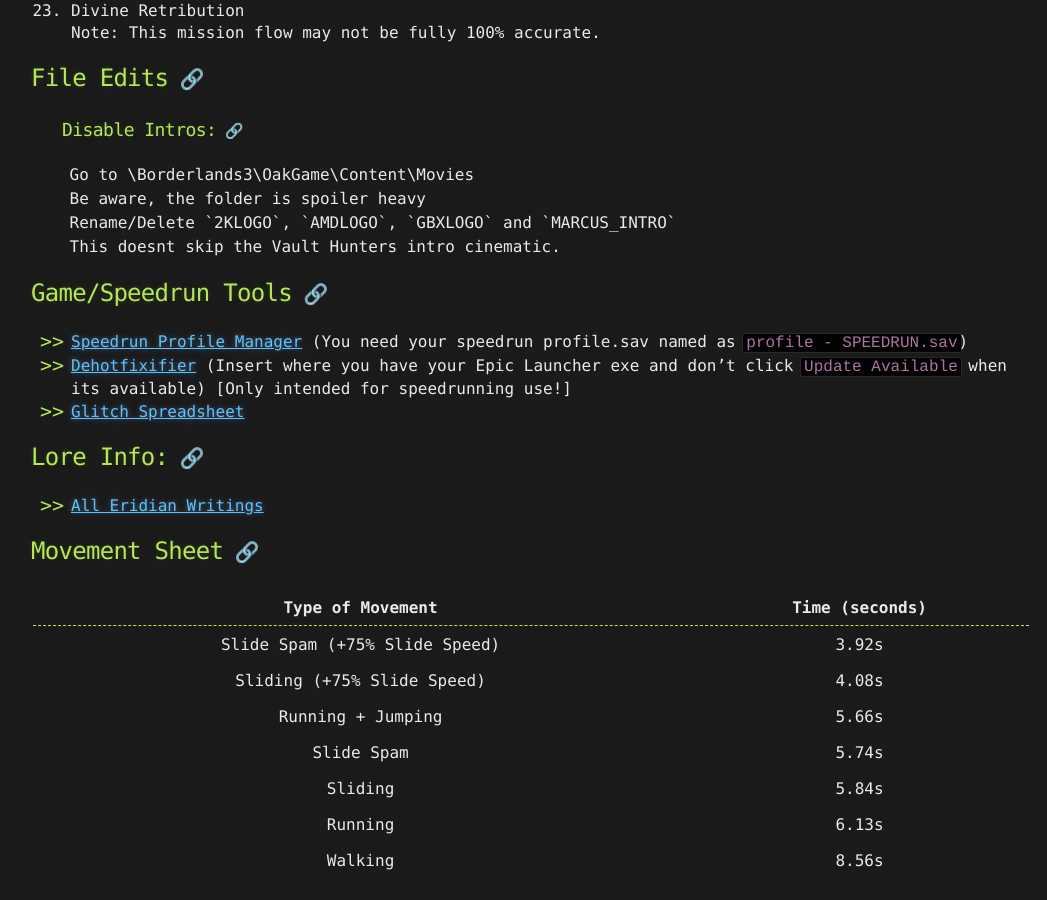
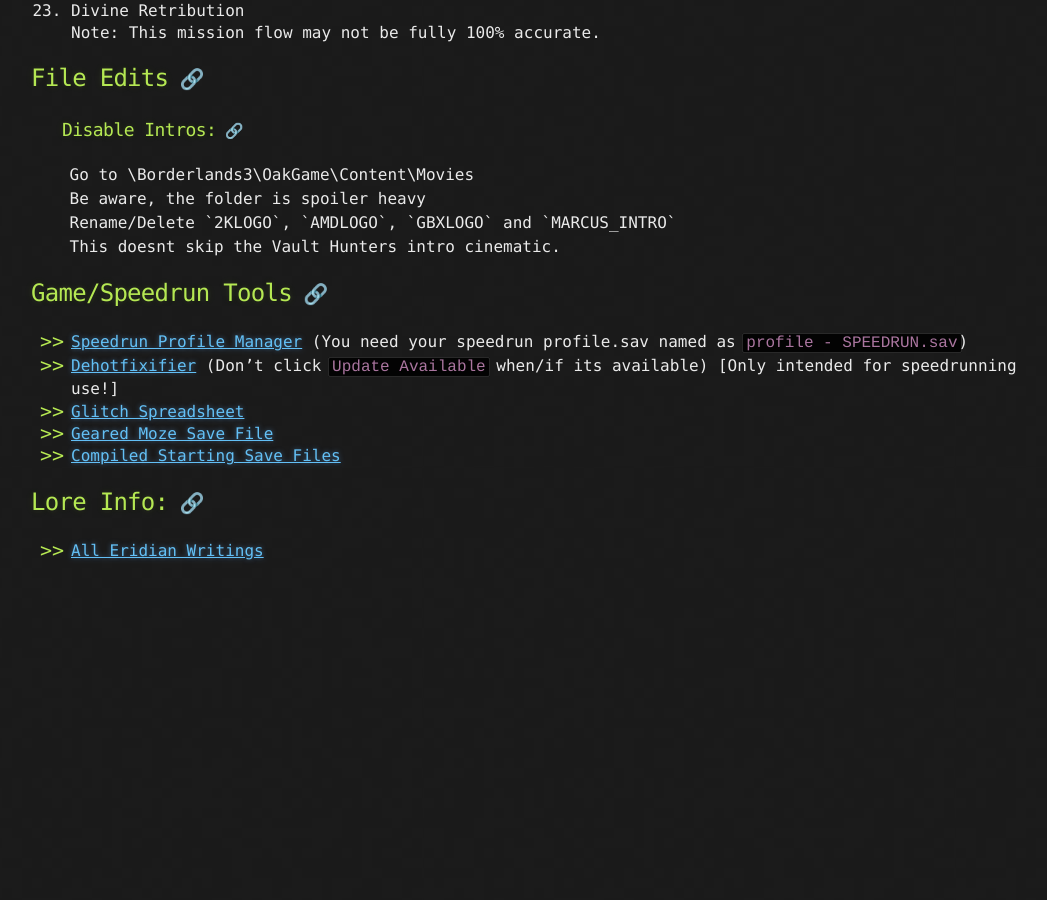
Before and after one commit to FromDarkHell/FromDarkHell.github.io, a Jekyll site: the page built from _posts/gameInfo/2019-9-25-Borderlands-3.md, in a window 1280 px wide and 900 px high, scrolled down 1129 px. Shown: the whole window, without its empty margins (109-1156 px from the left). Built offline with Jekyll 4.4.1, drawn with Linux system fonts in a browser that asks for light colours; after the commit the page ends 1711 px from its top, so only the background shows below that; some of the changed text lies outside the part shown.

Commit message:
Add BL3 Saves (Geared/Starters), Update Dehotfixifier

```diff
--- a/_posts/gameInfo/2019-9-18-Borderlands-3.md
+++ b/_posts/gameInfo/2019-9-25-Borderlands-3.md
@@ -55,21 +55,11 @@
 ## Game/Speedrun Tools
 
 * [Speedrun Profile Manager]({{site.url}}/assets/downloads/BL3SpeedrunProfileManager.rar) (You need your speedrun profile.sav named as `profile - SPEEDRUN.sav`)
-* [Dehotfixifier]({{site.url}}/assets/downloads/BL3-Dehotfixifier.rar) (Insert where you have your Epic Launcher exe and don't click `Update Available` when its available) [Only intended for speedrunning use!]
+* [Dehotfixifier]({{site.url}}/assets/downloads/BL3-Dehotfixifier.rar) (Don't click `Update Available` when/if its available) [Only intended for speedrunning use!]
 * [Glitch Spreadsheet](https://docs.google.com/spreadsheets/d/1KyGZIbKvd0QH23HRhby8VZVQacW4ErUvDeYAyD3FEkw/edit?usp=sharing)
+* [Geared Moze Save File]({{site.url}}/assets/downloads/bl3saves/1.sav)
+* [Compiled Starting Save Files]({{site.url}}/assets/downloads/bl3saves/Starters.rar)
 
 ## Lore Info:
 
 * [All Eridian Writings]({{ site.baseurl }}{% post_url 2019-9-18-Eridian-Writings %})
-
-## Movement Sheet
-
-|        Type of Movement       | Time (seconds) |
-|:-----------------------------:|:--------------:|
-| Slide Spam (+75% Slide Speed) |      3.92s     |
-|   Sliding (+75% Slide Speed)  |      4.08s     |
-|       Running + Jumping       |      5.66s     |
-|           Slide Spam          |      5.74s     |
-|            Sliding            |      5.84s     |
-|            Running            |      6.13s     |
-|            Walking            |      8.56s     |
```
Also changed, not shown: 3 other files.
